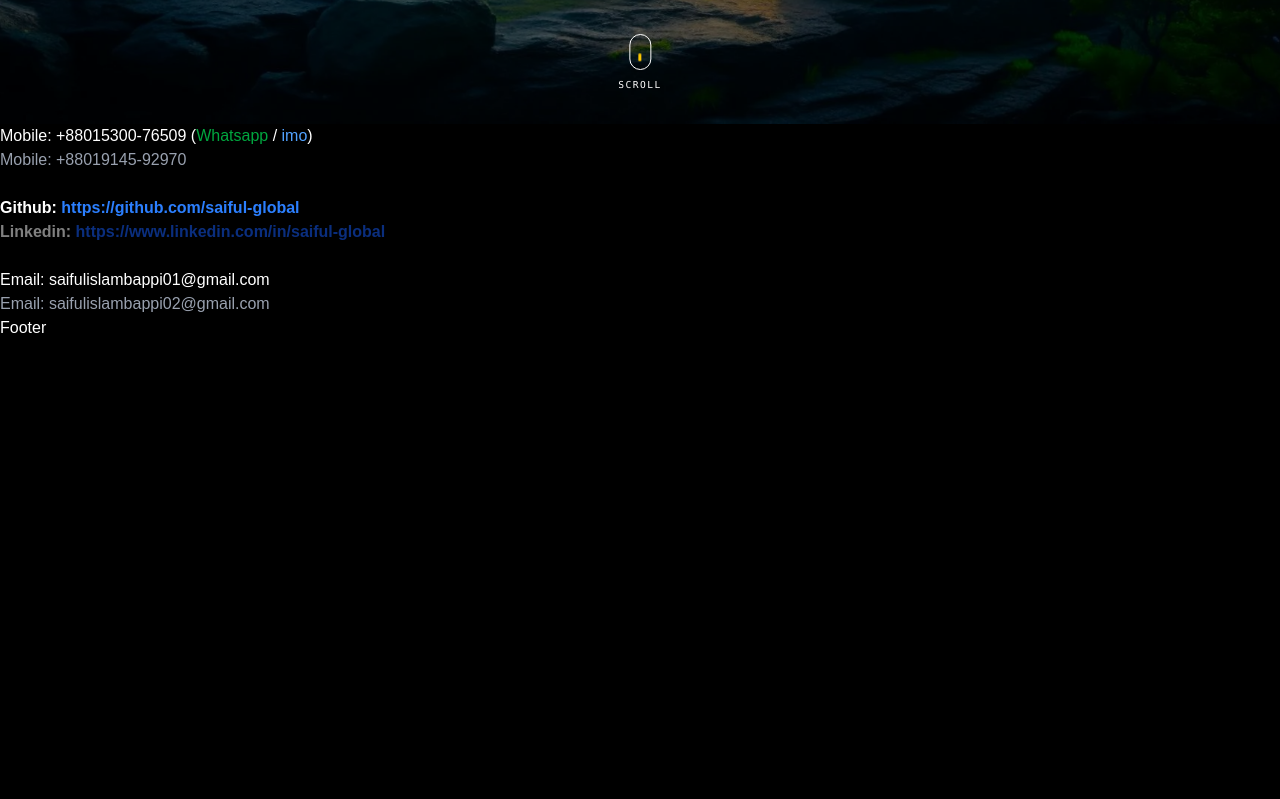
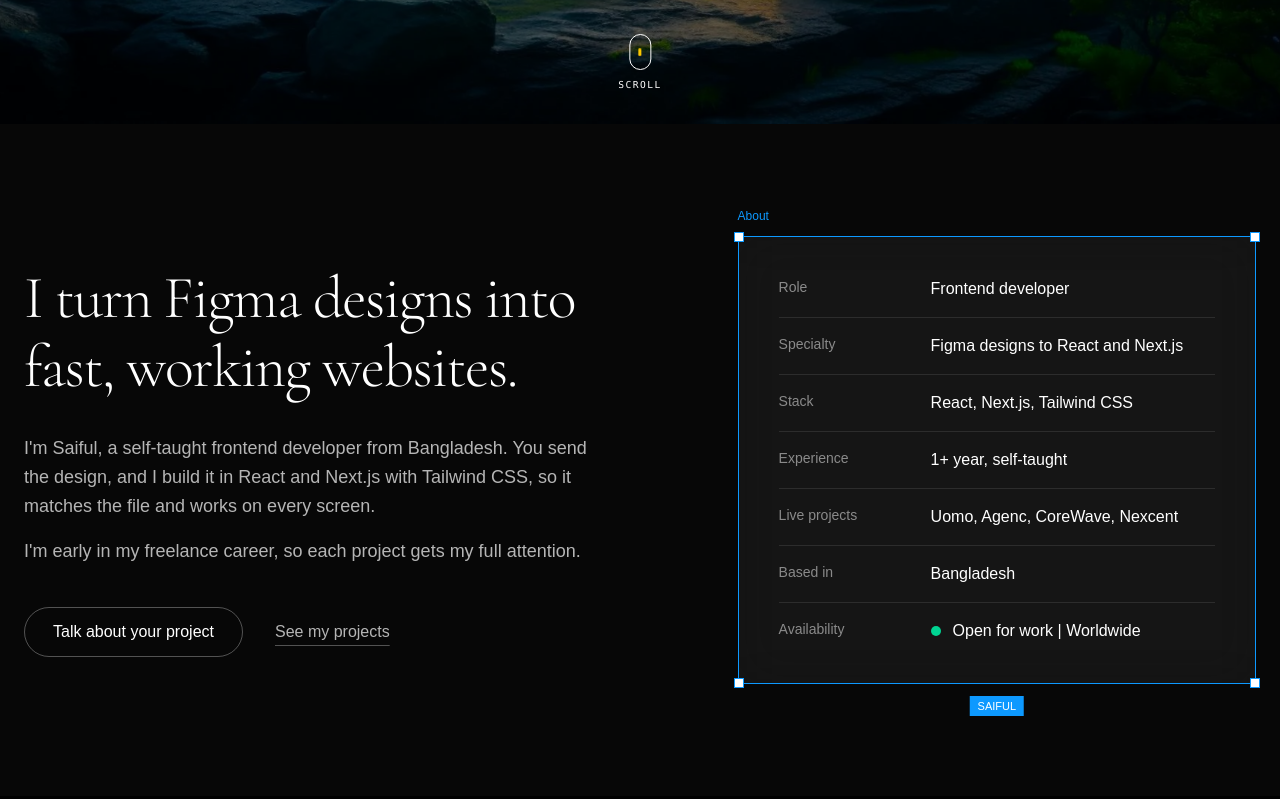
Before and after one commit to saiful-global/portfolio, a Next.js app: page / in a window 1280 px wide. Shown: the part 676-1475 px from the top of the page. Before the commit the page ends 1016 px from the top, so only its background shows below. Built offline with nearby package versions, Linux system fonts and the light colour scheme; a web font is replaced by a local one.

Commit message:
add About section by About component

```diff
--- a/src/app/page.js
+++ b/src/app/page.js
@@ -1,3 +1,4 @@
+import About from "@/components/About";
 import Hero from "@/components/Hero";
 
 export default function Home() {
@@ -5,6 +6,7 @@ export default function Home() {
   return (
     <>
     <Hero></Hero>
+    <About></About>
       <p>Mobile: +88015300-76509 (<span className="text-green-600">Whatsapp</span> / <span className="text-blue-400">imo</span>)</p>
       <p className="text-gray-400 hover:text-white transition-all duration-300">Mobile: +88019145-92970</p>
       <br />
--- /dev/null
+++ b/src/components/About.jsx
@@ -0,0 +1,158 @@
+"use client";
+
+import { useEffect, useRef, useState } from "react";
+import Link from "next/link";
+
+const details = [
+  { label: "Role", value: "Frontend developer" },
+  { label: "Specialty", value: "Figma designs to React and Next.js" },
+  { label: "Stack", value: "React, Next.js, Tailwind CSS" },
+  { label: "Experience", value: "1+ year, self-taught" },
+  { label: "Live projects", value: "Uomo, Agenc, CoreWave, Nexcent" },
+  { label: "Based in", value: "Bangladesh" },
+];
+
+// Figma's own selection blue. The only accent in this section.
+const FIGMA_BLUE = "#0d99ff";
+
+function Handle({ className }) {
+  return (
+    <span
+      aria-hidden="true"
+      className={`absolute h-2.5 w-2.5 border bg-white ${className}`}
+      style={{ borderColor: FIGMA_BLUE }}
+    />
+  );
+}
+
+export default function About() {
+  const frameRef = useRef(null);
+  const [selected, setSelected] = useState(false);
+
+  // One moment only: when the frame scrolls into view it gets "selected",
+  // like clicking it in Figma. Runs once.
+  useEffect(() => {
+    const el = frameRef.current;
+    if (!el) return;
+    const observer = new IntersectionObserver(
+      ([entry]) => {
+        if (entry.isIntersecting) {
+          setSelected(true);
+          observer.disconnect();
+        }
+      },
+      { threshold: 0.5 }
+    );
+    observer.observe(el);
+    return () => observer.disconnect();
+  }, []);
+
+  const chrome = `transition-opacity duration-500 motion-reduce:transition-none ${
+    selected ? "opacity-100" : "opacity-0"
+  }`;
+
+  return (
+    <section
+      id="about"
+      className="relative scroll-mt-24 bg-neutral-950/70 px-6 py-28 backdrop-blur-sm"
+    >
+      <div className="mx-auto grid max-w-7xl items-center gap-20 lg:grid-cols-[1.1fr_0.9fr]">
+        {/* Left: the pitch */}
+        <div className="max-w-xl">
+          <h2
+            className="text-4xl font-light leading-[1.15] tracking-tight text-white sm:text-5xl lg:text-6xl"
+            style={{ fontFamily: "var(--font-cormorant), Georgia, serif" }}
+          >
+            I turn Figma designs into fast, working websites.
+          </h2>
+
+          <div className="mt-8 space-y-4 text-lg leading-relaxed text-white/70">
+            <p>
+              I&apos;m Saiful, a self-taught frontend developer from
+              Bangladesh. You send the design, and I build it in React and
+              Next.js with Tailwind CSS, so it matches the file and works on
+              every screen.
+            </p>
+            <p>
+              I&apos;m early in my freelance career, so each project gets my
+              full attention.
+            </p>
+          </div>
+
+          <div className="mt-10 flex flex-wrap items-center gap-x-8 gap-y-4">
+            <Link
+              href="/#contact"
+              className="group relative overflow-hidden rounded-full border border-white/30 px-7 py-3 text-white transition-colors duration-500 hover:text-black focus-visible:outline-2 focus-visible:outline-offset-4 focus-visible:outline-white"
+            >
+              <span className="absolute inset-y-0 left-0 w-0 bg-white transition-all duration-500 ease-out group-hover:w-full" />
+              <span className="relative">Talk about your project</span>
+            </Link>
+
+            <Link
+              href="/projects"
+              className="text-white/70 underline decoration-white/30 underline-offset-8 transition-colors hover:text-white hover:decoration-white focus-visible:outline-2 focus-visible:outline-offset-4 focus-visible:outline-white"
+            >
+              See my projects
+            </Link>
+          </div>
+        </div>
+
+        {/* Right: the profile as a selected Figma frame */}
+        <div className="relative mx-auto w-full max-w-md lg:max-w-none">
+          {/* layer name, like the label above a frame in Figma */}
+          <span
+            className={`absolute -top-7 left-0 text-xs font-medium ${chrome}`}
+            style={{ color: FIGMA_BLUE }}
+          >
+            About
+          </span>
+
+          <div
+            ref={frameRef}
+            className="relative border bg-white/5 p-8 backdrop-blur-xl transition-colors duration-500 motion-reduce:transition-none sm:p-10"
+            style={{ borderColor: selected ? FIGMA_BLUE : "rgba(255,255,255,0.15)" }}
+          >
+            <dl className="divide-y divide-white/10">
+              {details.map(({ label, value }) => (
+                <div
+                  key={label}
+                  className="grid gap-1 py-4 first:pt-0 sm:grid-cols-[8rem_1fr] sm:gap-6"
+                >
+                  <dt className="text-sm text-white/50">{label}</dt>
+                  <dd className="text-white">{value}</dd>
+                </div>
+              ))}
+
+              <div className="grid gap-1 py-4 pb-0 sm:grid-cols-[8rem_1fr] sm:gap-6">
+                <dt className="text-sm text-white/50">Availability</dt>
+                <dd className="flex items-center gap-3 text-white">
+                  <span className="relative flex h-2.5 w-2.5">
+                    <span className="absolute inline-flex h-full w-full animate-ping rounded-full bg-emerald-400 opacity-60 motion-reduce:animate-none" />
+                    <span className="relative inline-flex h-2.5 w-2.5 rounded-full bg-emerald-400" />
+                  </span>
+                  Open for work | Worldwide
+                </dd>
+              </div>
+            </dl>
+
+            {/* selection handles */}
+            <span className={chrome}>
+              <Handle className="-left-[5px] -top-[5px]" />
+              <Handle className="-right-[5px] -top-[5px]" />
+              <Handle className="-bottom-[5px] -left-[5px]" />
+              <Handle className="-bottom-[5px] -right-[5px]" />
+            </span>
+          </div>
+
+          {/* size tag, Figma shows this under a selected frame */}
+          <span
+            className={`absolute -bottom-8 left-1/2 -translate-x-1/2 whitespace-nowrap px-2 py-0.5 text-[11px] font-medium text-white ${chrome}`}
+            style={{ backgroundColor: FIGMA_BLUE }}
+          >
+            SAIFUL
+          </span>
+        </div>
+      </div>
+    </section>
+  );
+}
```
